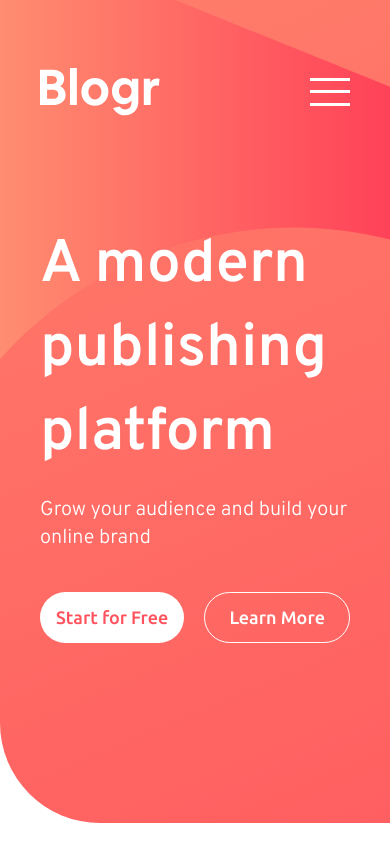
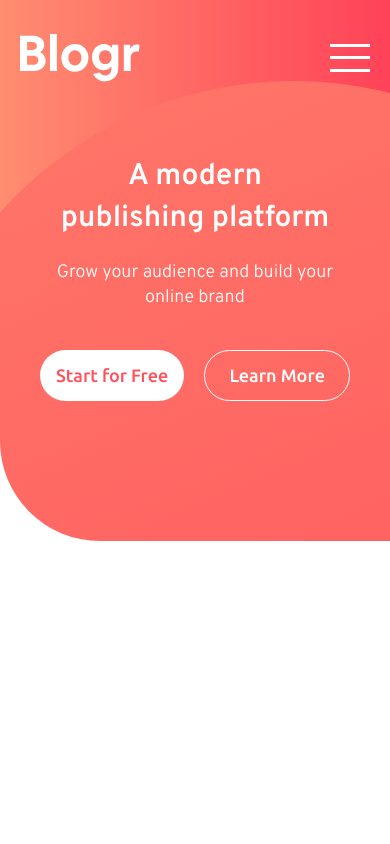
Before and after one commit to RaveleSilva/Blogr, a plain HTML site: page index.html in a window 390 px wide. Drawn offline with Linux system fonts and the light colour scheme.

Commit message:
Ajuste de responsividade

```diff
--- a/CSS/header.css
+++ b/CSS/header.css
@@ -202,10 +202,15 @@ header{
         position: relative;
     }
 
+    header{
+        padding-bottom: 100px;
+    }
+
     .header-container{
         display: flex;
         justify-content: space-between;
         align-items: center;
+        padding: 34px 20px;
     }
 
     .header-logo{
@@ -221,7 +226,7 @@ header{
         justify-content: unset;
         position: absolute;
         right: 20px;
-        top: 200px;
+        top: 140px;
         width: calc(100vw - 50px);
         background-color: var(--c-1);
         border-radius: 12px;
@@ -231,6 +236,7 @@ header{
         transition: 0.4s;
         height: 0px;
         overflow: hidden;
+        overflow-y: scroll;
     }
 
     .header-login-register{
@@ -242,7 +248,7 @@ header{
     .header-nav.active{
         visibility: visible;
         padding: 40px;
-        height: auto;
+        height: 450px;
     }
 
     .links-header-nav > li{
@@ -306,4 +312,14 @@ header{
        background-image: linear-gradient(to right, #FF8D70, #FF4258);
        color: var(--c-1);
     }
+
+    .header-text{
+        text-align: center;
+    }
 }
+
+@media (max-width: 600px){
+    .header-text h1{
+        max-width: 14ch;
+    }
+}
--- a/CSS/typography.css
+++ b/CSS/typography.css
@@ -37,3 +37,13 @@
 .font-5{
     font: 600 60px/1.4 'Overpass', sans-serif;
 }
+
+@media (max-width: 600px){
+    .font-5{
+        font-size: 30px;
+    }
+
+    .font-2{
+        font-size: 18px;
+    }
+}
```
